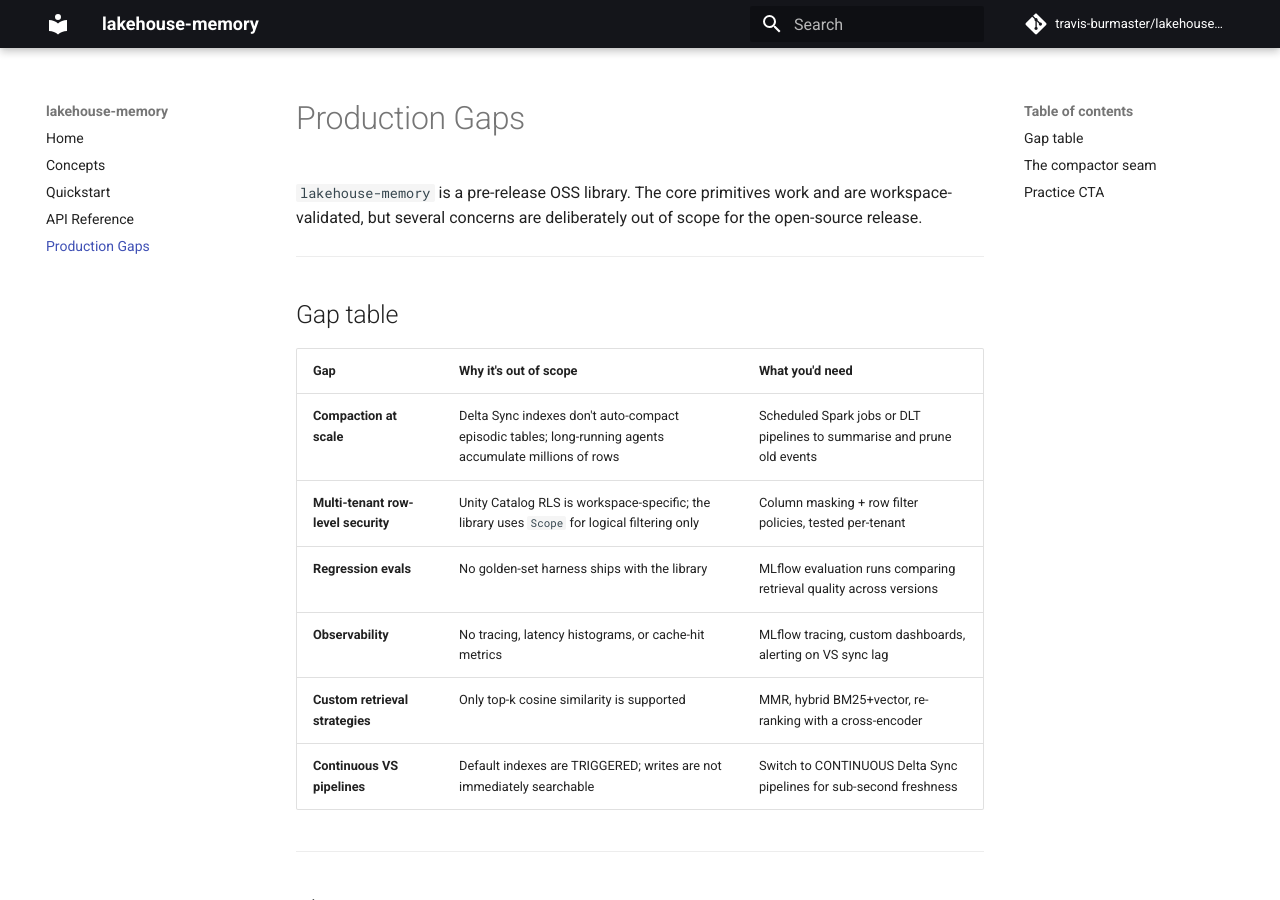
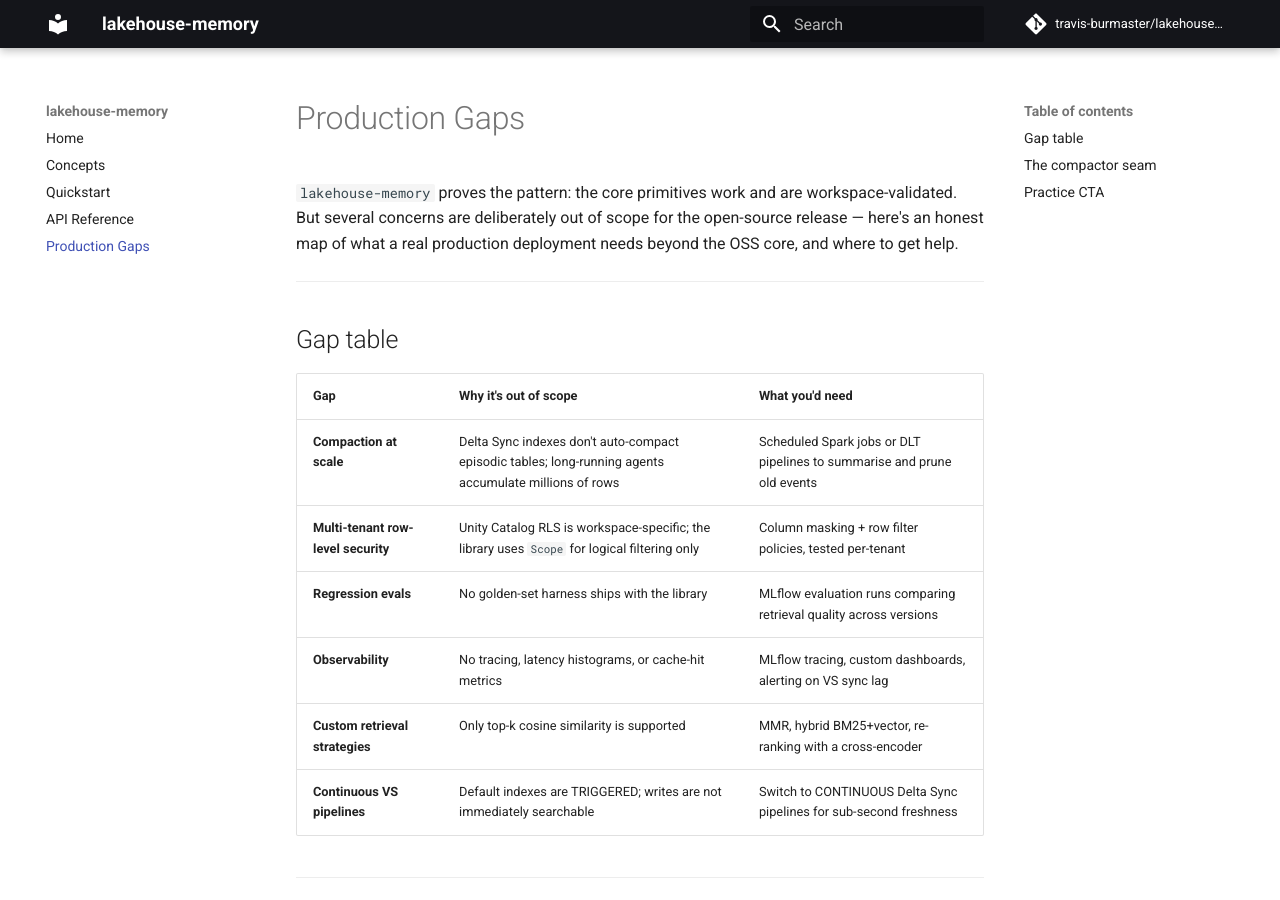
Before and after one commit to travis-burmaster/lakehouse-memory, an MkDocs documentation site: the page built from docs/production-gaps.md, in a window 1280 px wide and 900 px high. Built offline with MkDocs 1.6.1 and Material for MkDocs 9.7.7, drawn with Linux system fonts in a browser that asks for light colours; comment, search, counter and statistics services are not loaded.

```diff
--- a/docs/production-gaps.md
+++ b/docs/production-gaps.md
@@ -1,8 +1,9 @@
 # Production Gaps
 
-`lakehouse-memory` is a pre-release OSS library. The core primitives work and
-are workspace-validated, but several concerns are deliberately out of scope for
-the open-source release.
+`lakehouse-memory` proves the pattern: the core primitives work and are
+workspace-validated. But several concerns are deliberately out of scope for the
+open-source release — here's an honest map of what a real production deployment
+needs beyond the OSS core, and where to get help.
 
 ---
 
```
Also changed, not shown: docs/index.md (+2 -5 lines).
